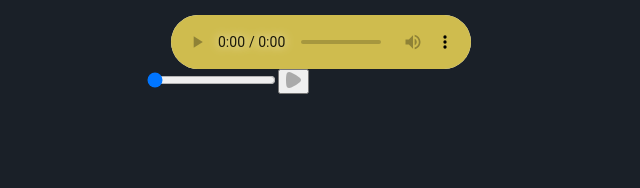
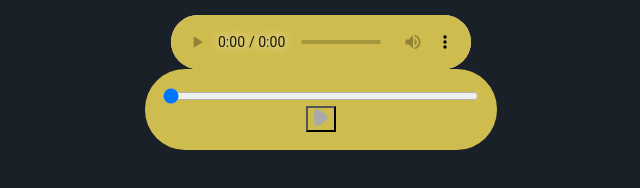
Before and after one commit to fre-ben/nukebox, a Next.js app: page /songs/fit-for-an-autopsy_the-sea-of-tragic-beasts in a window 1280 px wide. Shown: the part 484-672 px from the top of the page, without its empty margins (319-959 px from the left). Built offline with nearby package versions, Linux system fonts and the light colour scheme.

Commit message:
:lipstick: Style player

```diff
--- a/styles/CustomPlayer.module.css
+++ b/styles/CustomPlayer.module.css
@@ -0,0 +1,15 @@
+.customPlayer {
+  background: var(--contrast-color);
+  padding: 5%;
+  border-radius: 40px;
+  display: grid;
+  justify-items: center;
+}
+
+.duration {
+  width: 100%;
+}
+
+.btn {
+  background: none;
+}
--- a/styles/SongControls.module.css
+++ b/styles/SongControls.module.css
@@ -4,5 +4,5 @@
 }
 
 .controls audio::-webkit-media-controls-panel {
-  background-color: #cfbc4e;
+  background-color: var(--contrast-color);
 }
--- a/styles/globals.css
+++ b/styles/globals.css
@@ -13,6 +13,7 @@ body {
   --background-color-secondary: #282a3d;
   --text-color-primary: #ffff;
   --text-color-secondary: #b8b8b8;
+  --contrast-color: #cfbc4e;
 }
 
 a {
```
